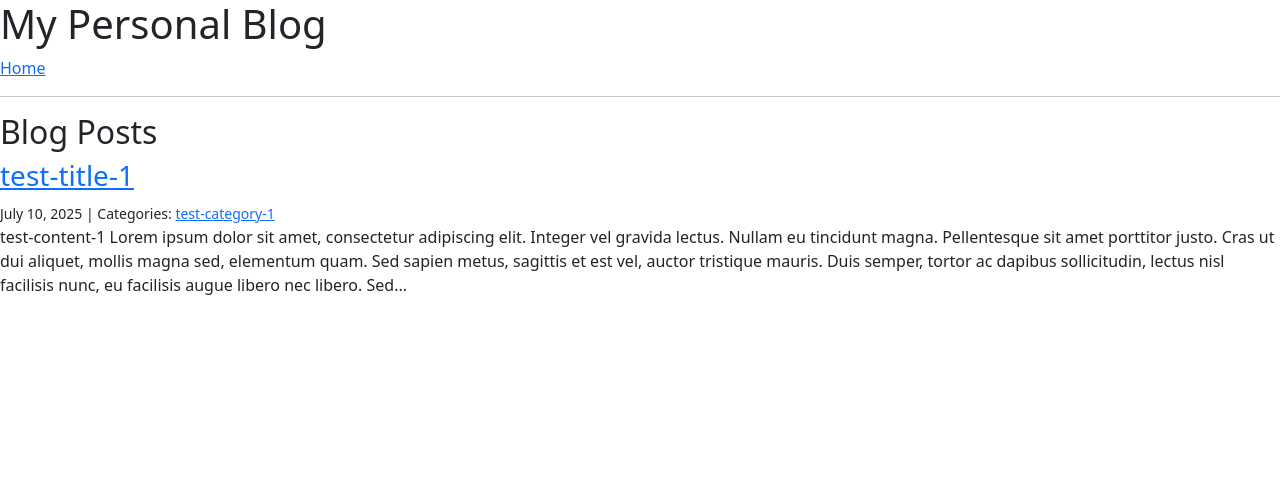
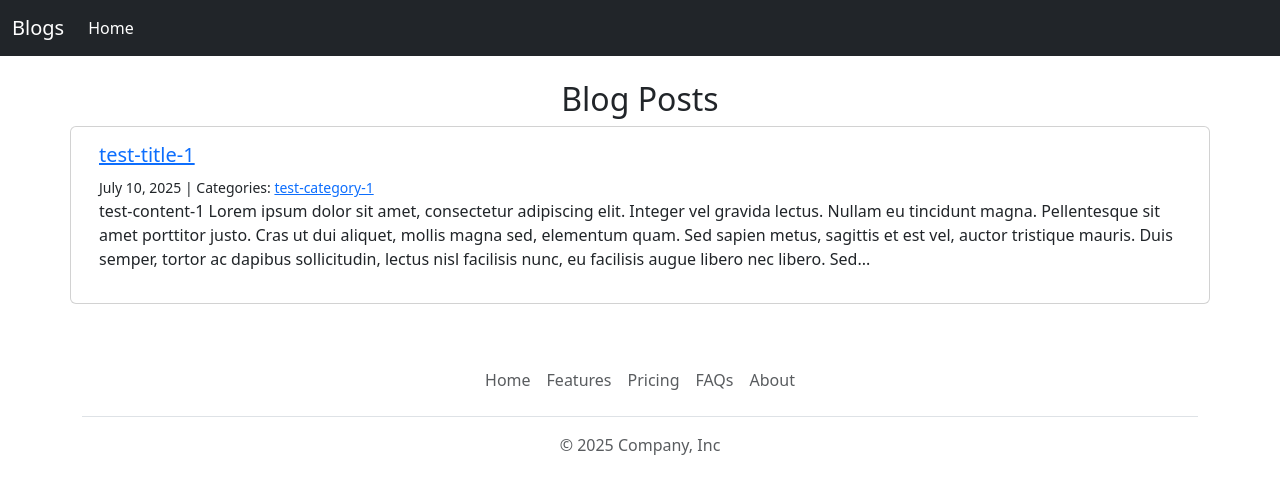
Before and after one commit to nitinarya1001/DjangoBlogApp, a Django app: page / in a window 1280 px wide. Shown: the top 494 px of the page. Run offline with Django 5.2, Linux system fonts and the light colour scheme; data comes from the database, SQL or seed files in the repository.

Commit message:
fixed UI

```diff
--- a/blog/templates/blog/index.html
+++ b/blog/templates/blog/index.html
@@ -7,7 +7,9 @@
 {% block page_content %}
     {% block posts %}
         {% for post in posts %}
-            <h3><a href="{% url 'blog_detail' post.pk %}">{{ post.title }}</a></h3>
+            <div class="card mb-3">
+                <div class="card-body">
+                    <h5 class="card-title"><a href="{% url 'blog_detail' post.pk %}">{{ post.title }}</a></h5>
                     <small>
                         {{ post.created_on.date }} | Categories:
                         {% for category in post.categories.all %}
@@ -17,6 +19,8 @@
                         {% endfor %}
                     </small>
                     <p>{{ post.body | slice:":400" }}...</p>
+                </div>
+            </div>
         {% endfor %}
     {% endblock posts %}
 {% endblock page_content %}
--- a/blog/views.py
+++ b/blog/views.py
@@ -3,6 +3,9 @@
 from blog.models import Post, Comment
 from blog.forms import CommentForm
 # Create your views here.
+
+def blog_post(request):
+    pass
 
 def blog_index(request):
     posts = Post.objects.all().order_by("-created_on")
--- a/templates/base.html
+++ b/templates/base.html
@@ -1,17 +1,86 @@
 <!DOCTYPE html>
 <html lang="en">
-<head>
-    <meta charset="utf-8">
-    <link href="https://cdn.jsdelivr.net/npm/bootstrap@5.3.7/dist/css/bootstrap.min.css" rel="stylesheet" integrity="sha384-LN+7fdVzj6u52u30Kp6M/trliBMCMKTyK833zpbD+pXdCLuTusPj697FH4R/5mcr" crossorigin="anonymous">
+  <head>
+    <meta charset="utf-8" />
+    <link
+      href="https://cdn.jsdelivr.net/npm/bootstrap@5.3.7/dist/css/bootstrap.min.css"
+      rel="stylesheet"
+      integrity="sha384-LN+7fdVzj6u52u30Kp6M/trliBMCMKTyK833zpbD+pXdCLuTusPj697FH4R/5mcr"
+      crossorigin="anonymous"
+    />
 
-    <title>My Personal Blog</title>
-</head>
-<body>
-<h1>My Personal Blog</h1>
-<a href="{% url "blog_index" %}">Home</a>
-<hr>
-{% block page_title %}{% endblock page_title %}
-{% block page_content %}{% endblock page_content %}
-<script src="https://cdn.jsdelivr.net/npm/bootstrap@5.3.7/dist/js/bootstrap.bundle.min.js" integrity="sha384-ndDqU0Gzau9qJ1lfW4pNLlhNTkCfHzAVBReH9diLvGRem5+R9g2FzA8ZGN954O5Q" crossorigin="anonymous"></script>
-</body>
+    <title>Blogs</title>
+  </head>
+  <body>
+    <nav
+      class="navbar navbar-expand-md navbar-dark bg-dark"
+      aria-label="Fourth navbar example"
+    >
+      <div class="container-fluid">
+        <a class="navbar-brand" href="{% url 'blog_index' %}"
+          >Blogs</a
+        >
+        <button
+          class="navbar-toggler"
+          type="button"
+          data-bs-toggle="collapse"
+          data-bs-target="#navbarsExample04"
+          aria-controls="navbarsExample04"
+          aria-expanded="false"
+          aria-label="Toggle navigation"
+        >
+          <span class="navbar-toggler-icon"></span>
+        </button>
+        <div class="collapse navbar-collapse" id="navbarsExample04">
+          <ul class="navbar-nav me-auto mb-2 mb-md-0">
+            <li class="nav-item">
+              <a
+                class="nav-link active"
+                aria-current="page"
+                href="{% url 'blog_index' %}"
+                >Home</a
+              >
+            </li>
+          </ul>
+        </div>
+      </div>
+    </nav>
+    <br />
+
+    <div class="container">
+      <div class="row text-center">
+        {% block page_title %}{% endblock page_title %}
+      </div>
+      <div class="row ">
+        {% block page_content%}{%endblock page_content %}
+      </div>
+    </div>
+    <div class="container">
+      <footer class="py-3 my-4">
+        <ul class="nav justify-content-center border-bottom pb-3 mb-3">
+          <li class="nav-item">
+            <a href="#" class="nav-link px-2 text-body-secondary">Home</a>
+          </li>
+          <li class="nav-item">
+            <a href="#" class="nav-link px-2 text-body-secondary">Features</a>
+          </li>
+          <li class="nav-item">
+            <a href="#" class="nav-link px-2 text-body-secondary">Pricing</a>
+          </li>
+          <li class="nav-item">
+            <a href="#" class="nav-link px-2 text-body-secondary">FAQs</a>
+          </li>
+          <li class="nav-item">
+            <a href="#" class="nav-link px-2 text-body-secondary">About</a>
+          </li>
+        </ul>
+        <p class="text-center text-body-secondary">© 2025 Company, Inc</p>
+      </footer>
+    </div>
+    <script
+      src="https://cdn.jsdelivr.net/npm/bootstrap@5.3.7/dist/js/bootstrap.bundle.min.js"
+      integrity="sha384-ndDqU0Gzau9qJ1lfW4pNLlhNTkCfHzAVBReH9diLvGRem5+R9g2FzA8ZGN954O5Q"
+      crossorigin="anonymous"
+    ></script>
+  </body>
 </html>
```
Lines whose indentation alone changed are shown as unchanged.
